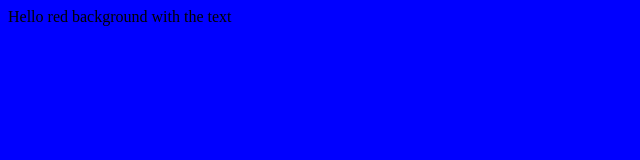
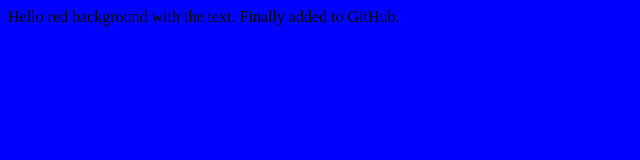
Before and after one commit to amandeep27/gitRepo, a plain HTML site: page index.html in a window 1280 px wide. Shown: the whole page, without its empty margins (0-640 px from the left). Drawn offline with Linux system fonts and the light colour scheme.

Commit message:
just adding text after pushing in GitHub once

```diff
--- a/index.html
+++ b/index.html
@@ -1,5 +1,5 @@
 <html>
     <body bgcolor="blue">
-        <p>Hello red background with the text</p>
+        <p>Hello red background with the text. Finally added to GitHub.</p>
     </body>
 </html>
```
